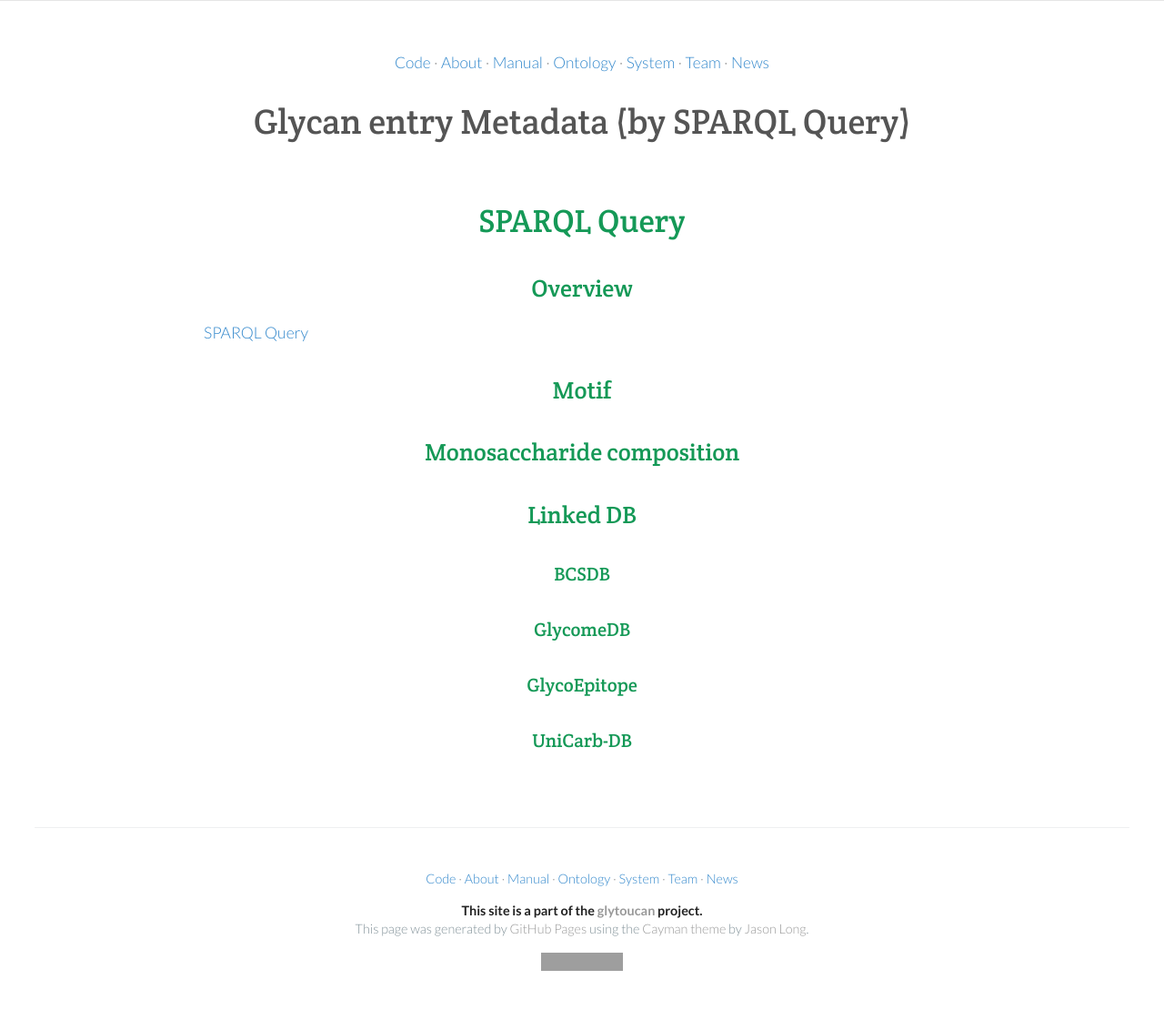
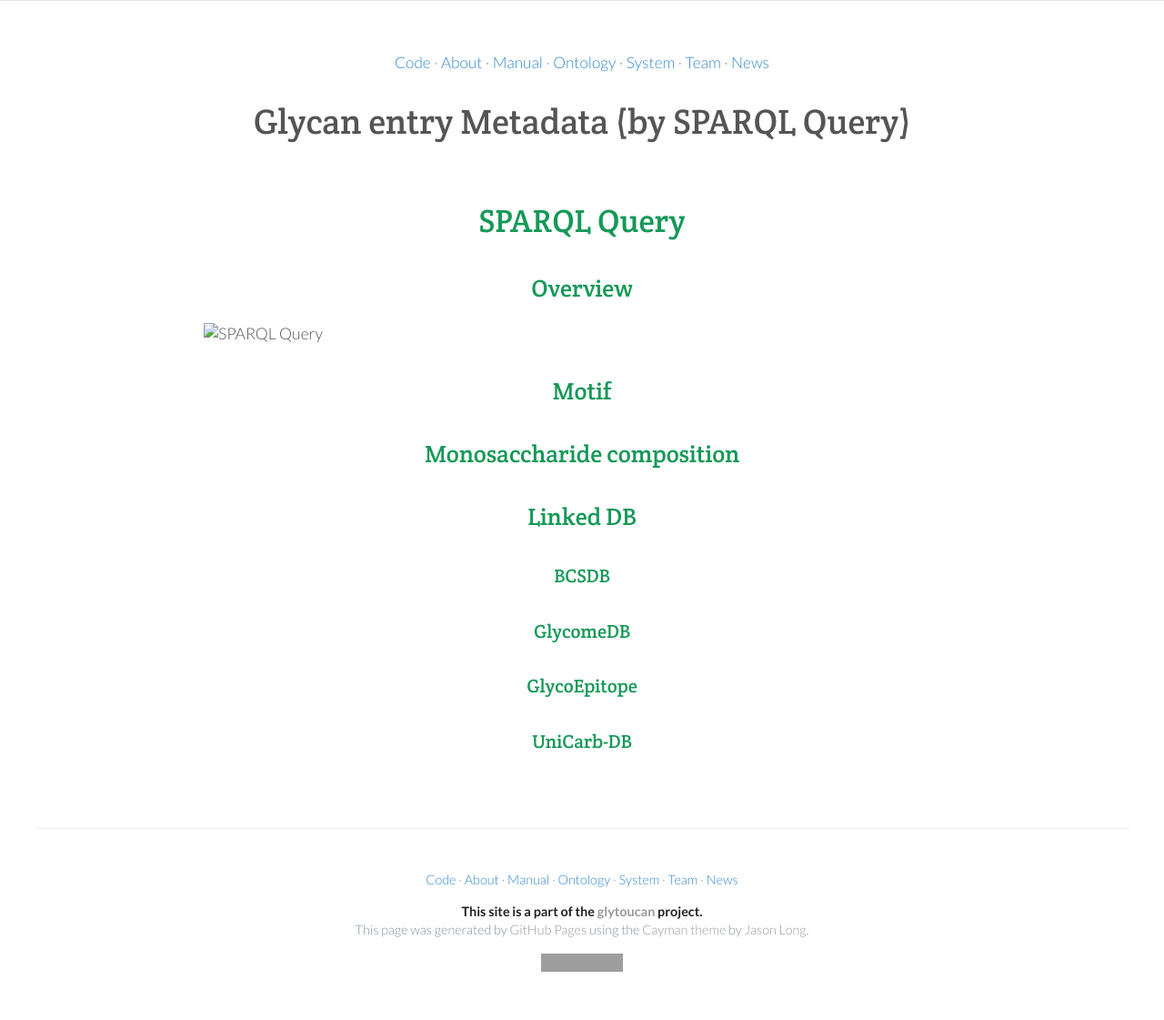
Before and after one commit to glytoucan/glytoucan, a Jekyll site: the page built from system/metadata.md, in a window 1280 px wide. Shown: the whole page at 91% size. Built offline with Jekyll 4.4.1, drawn with Linux system fonts in a browser that asks for light colours; nearby versions of some CDN libraries; Markdown is read by kramdown in place of the engine named in the settings; grey boxes are pictures that could not be loaded.

Commit message:
Update metadata.md

```diff
--- a/system/metadata.md
+++ b/system/metadata.md
@@ -6,7 +6,7 @@ layout: default
 # SPARQL Query
 
 ## Overview
-[SPARQL Query](./sparqlForMetadata/overview.md)
+![SPARQL Query](./sparqlForMetadata/overview.md)
 
 ## Motif
 
```
